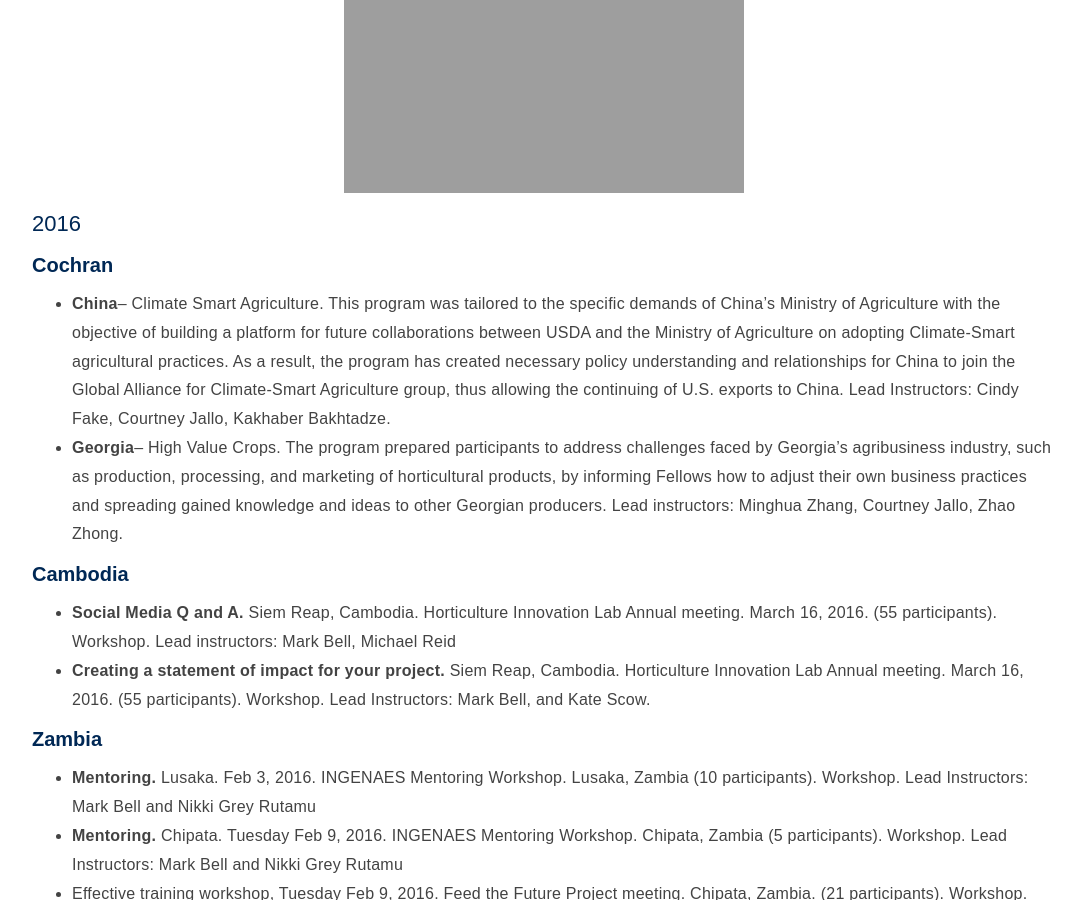
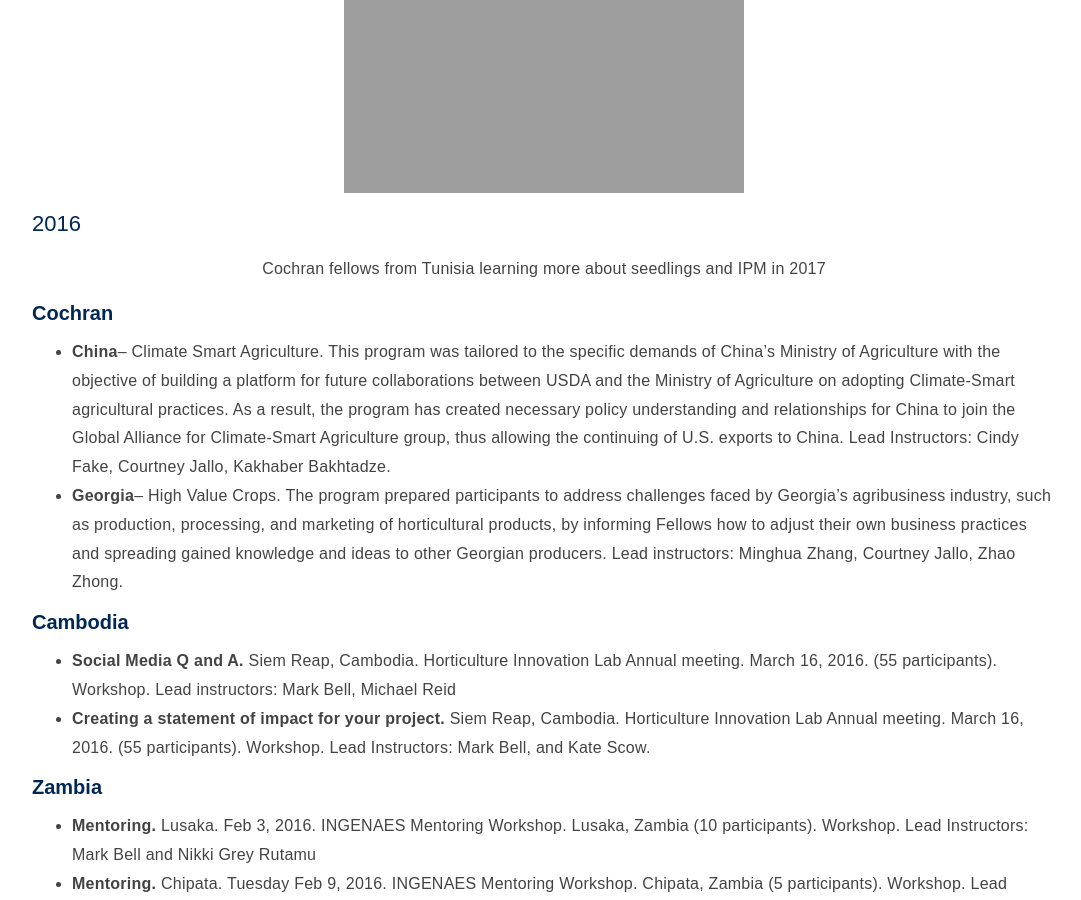
Before and after one commit to ucdavis/ip, a Jekyll site: the page built from training-and-extension/recent-courses.html, in a window 1280 px wide and 900 px high, scrolled down 934 px. Shown: the whole window, without its empty margins (96-1177 px from the left). Built offline with Jekyll 4.4.1, drawn with Linux system fonts in a browser that asks for light colours; nearby versions of some CDN libraries.

Commit message:
picture label

```diff
--- a/training-and-extension/recent-courses.html
+++ b/training-and-extension/recent-courses.html
@@ -21,6 +21,7 @@ title: Training and Workshops
 
     <div class="t-center"><img src="/media/training/IMG_6882@2x.JPG" alt="Cochran fellows from Tunisia looking at seedlings"></div>
     <h2>2016</h2>
+    <p class="t-center"> Cochran fellows from Tunisia learning more about seedlings and IPM in 2017</p>
     <h3>Cochran</h3>
       <ul>
         <li><b>China</b>– Climate Smart Agriculture. This program was tailored to the specific demands of China’s Ministry of Agriculture with the objective of building a platform for future collaborations between USDA and the Ministry of Agriculture on adopting Climate-Smart agricultural practices. As a result, the program has created necessary policy understanding and relationships for China to join the Global Alliance for Climate-Smart Agriculture group, thus allowing the continuing of U.S. exports to China. Lead Instructors: Cindy Fake, Courtney Jallo, Kakhaber Bakhtadze.</li>
```
